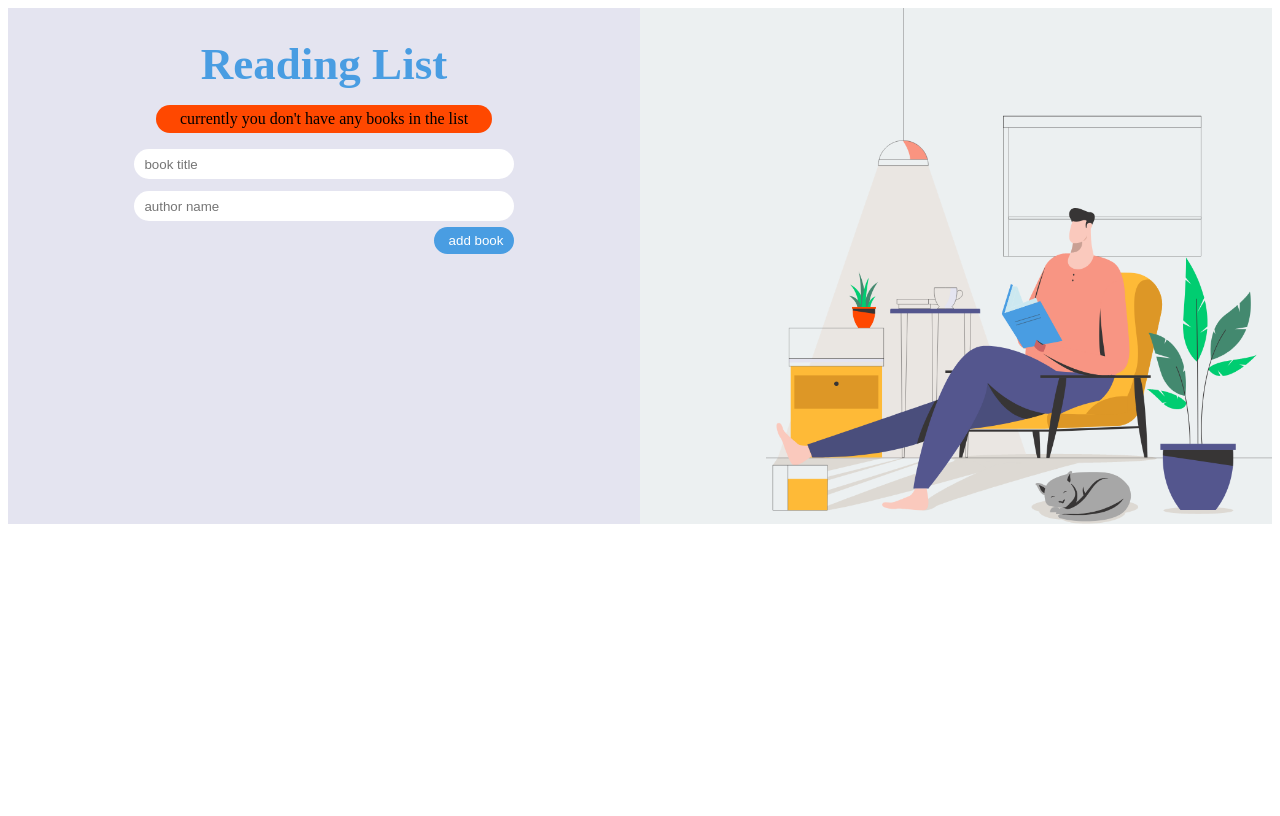
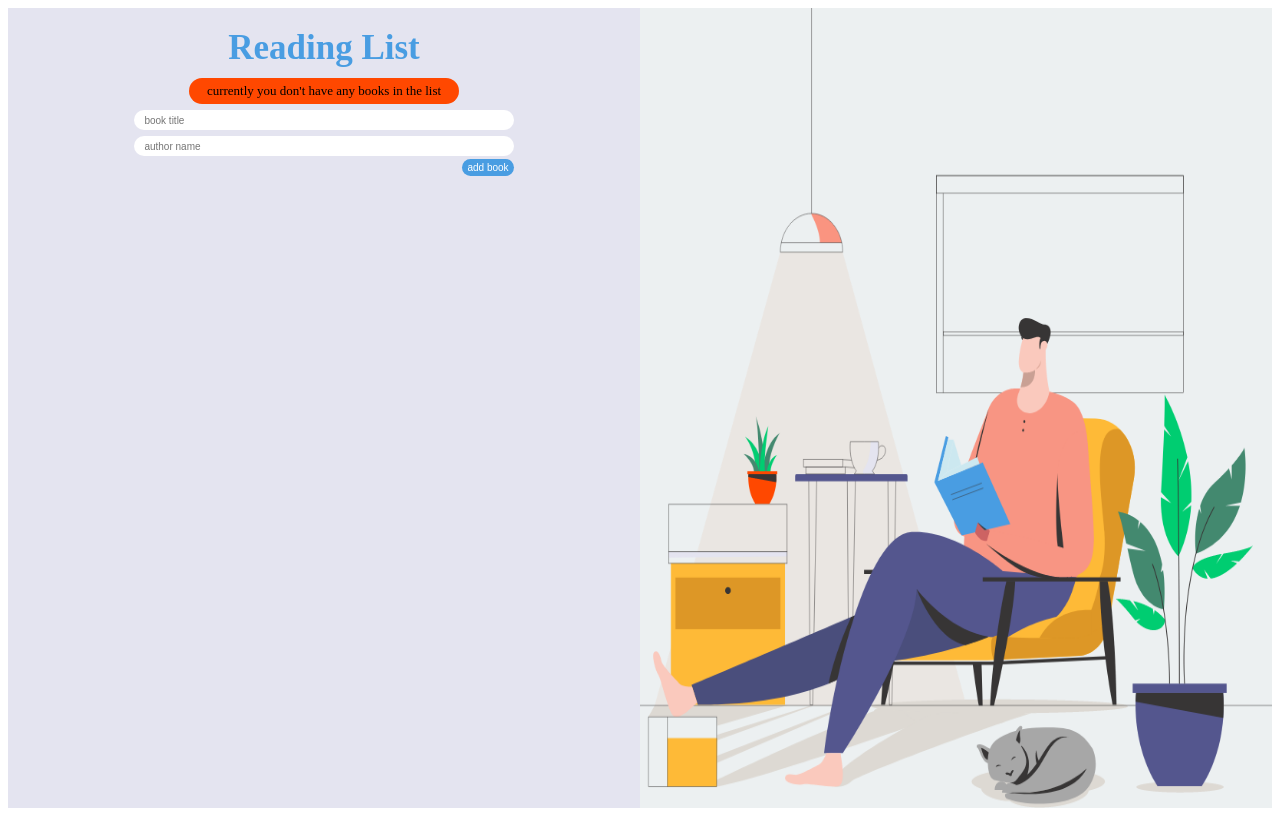
Before and after one commit to kobishaked/Reading-List, a React (Create React App) app: page / in a window 1280 px wide. Built offline with nearby package versions, Linux system fonts and the light colour scheme.

Commit message:
fixed the empty space in small screens

```diff
--- a/src/reading-list-part2/components/App.js
+++ b/src/reading-list-part2/components/App.js
@@ -20,9 +20,9 @@ const App = () => {
                         <BookForm />
                     </BooksContextProvider>
                 </Menu>
-                <Picture >
-                    <img src={img} width="80%" align="right" background="transparent"></img>
-                </Picture>
+
+                <Img src={img} width="80%" align="right" background="transparent"></Img>
+
             </Wrapper>
         </>
 
@@ -37,19 +37,27 @@ export default App
 
 
 const Wrapper = styled.div`
-    display: grid;
-    grid-template-columns: 50% auto;
+    display: flex;
+    flex-direction: row;
     background-color: #ecf0f1;
-    @media (max-width: 640px) {
-        grid-template-columns: auto;
-      }
+    height: 100vh;
 `
 const Menu = styled.div`
     background-color: #E4E4F0;
+    width: 50%;
+
+
+    @media (max-width: 600px) {
+        width: 100%;
+        height: 100vh;
+    }
+
 `
-const Picture = styled.div`
-    backround: transparent;
-    @media (max-width: 640px) {
+const Img = styled.img`
+    width: 50%;
+    height: 100%;
+
+    @media (max-width: 600px) {
         display: none;
       }
 
--- a/src/reading-list-part2/components/BookForm.js
+++ b/src/reading-list-part2/components/BookForm.js
@@ -18,7 +18,7 @@ const BookForm = () => {
     }
 
     return (
-        <div>
+        <>
             <Form onSubmit={handleSubmit}>
                 <Input type="text" placeholder="book title"
                     onChange={(e) => setTitle(e.target.value)}
@@ -29,7 +29,7 @@ const BookForm = () => {
                 <Submit type="submit" value="add book">
                 </Submit>
             </Form>
-        </div>
+        </>
     )
 }
 
@@ -38,27 +38,37 @@ export default BookForm
 
 
 const Form = styled.form`
+   max-width: 60%;
    display: flex;
    flex-direction: column;
-   width: 60%;
-   margin: 10px auto;
+
+   margin: 3px auto;
 `
 
 const Input = styled.input`
-    height: 30px;
+    font-size: 10px;
+    height: 20px;
     padding: 10px;
     box-sizing: border-box;
-    margin: 6px 0;
+    margin: 3px 0;
     border-radius: 30px;
     border: 0;
     outline: none;
 `
 
+// padding: 5px 10px;
+//     max-width: 300px;
+//     text-align: center;
+//     margin: 0px auto 0px;
+//     background: ${props => (props.color==="orange"? "#FF4800": "#00CD71")};
+//     border-radius: 30px;
+
 const Submit = styled.input.attrs({ type: 'submit',})`
+font-size: 10px;
    max-width: 80px;
     background: #499DE2;
     border: 0;
-    padding: 6px 15px;
+    padding: 3px 5px;
     text-align: end;
     border-radius: 30px;
     color: white;
--- a/src/reading-list-part2/components/BookList.js
+++ b/src/reading-list-part2/components/BookList.js
@@ -37,7 +37,7 @@ const Li = styled.li`
     background: #4A4E7C;
     border-radius: 4px;
     cursor: pointer;
-    margin: 10px auto;
+    margin: 3px auto;
     &:hover{
         opacity: 0.7;
         text-decoration: line-through;
@@ -48,12 +48,12 @@ const H1 = styled.h1`
     font-weight: bold;
     color: #fff;
     padding: 0;
-    font-size: 1.2em;
+    font-size: 0.9em;
     margin: 0;
 `
 
 const P = styled.p`
-    font-size: 0.9em;
+    font-size: 0.7em;
     padding: 0;
     color: #ddd;
     margin: 5px 0px 0px 0px;
--- a/src/reading-list-part2/components/Navbar.js
+++ b/src/reading-list-part2/components/Navbar.js
@@ -34,15 +34,16 @@ export default Navbar
 
 
 const H1 = styled.h1`
-    margin: 30px 0px 15px 0px;
+    margin: 20px 0px 10px 0px;
     color: #499DE2;
     text-align: center;
-    font-size: 45px;
+    font-size: 35px;
 `
 
 const P = styled.p`
+    font-size: 13px;
     padding: 5px 10px;
-    width: 50%;
+    max-width: 250px;
     text-align: center;
     margin: 0px auto 0px;
     background: ${props => (props.color==="orange"? "#FF4800": "#00CD71")};
```
Also changed, not shown: 1 other file (tests, documents, lock files or other folders).
